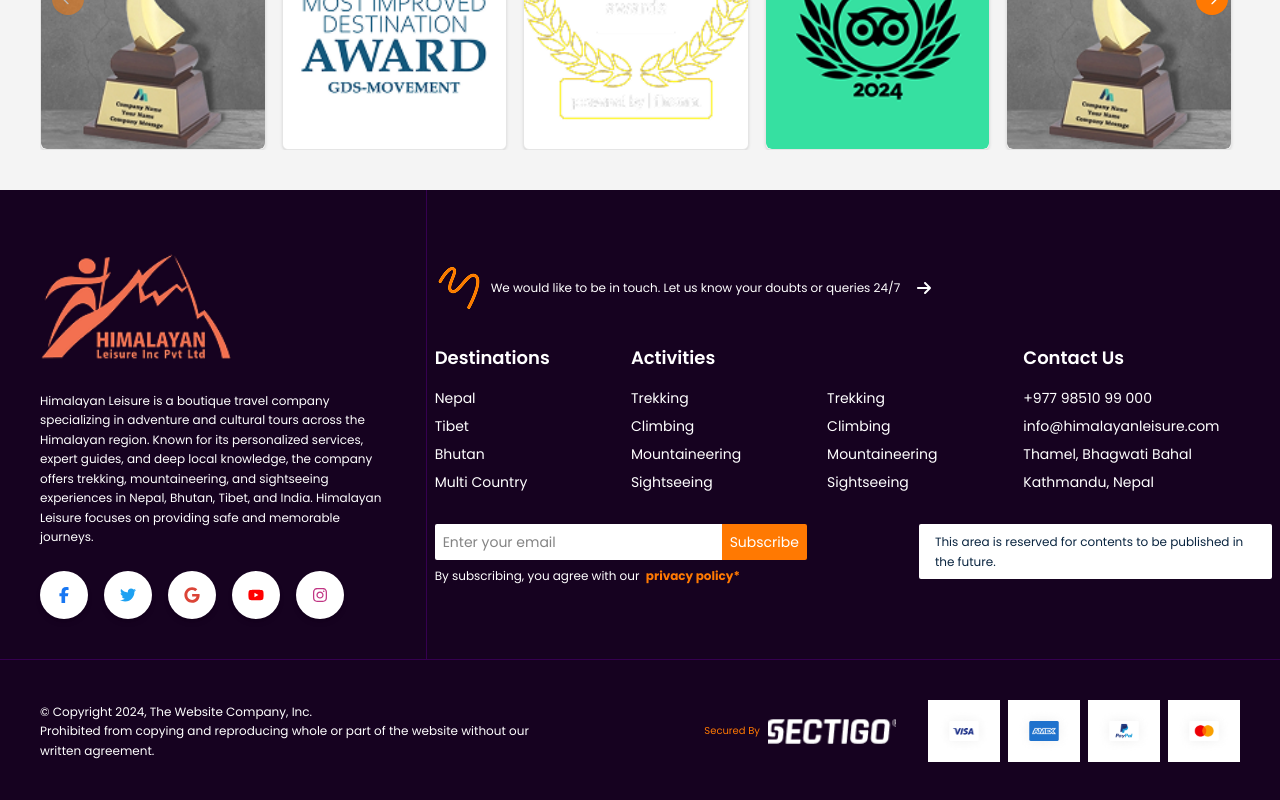
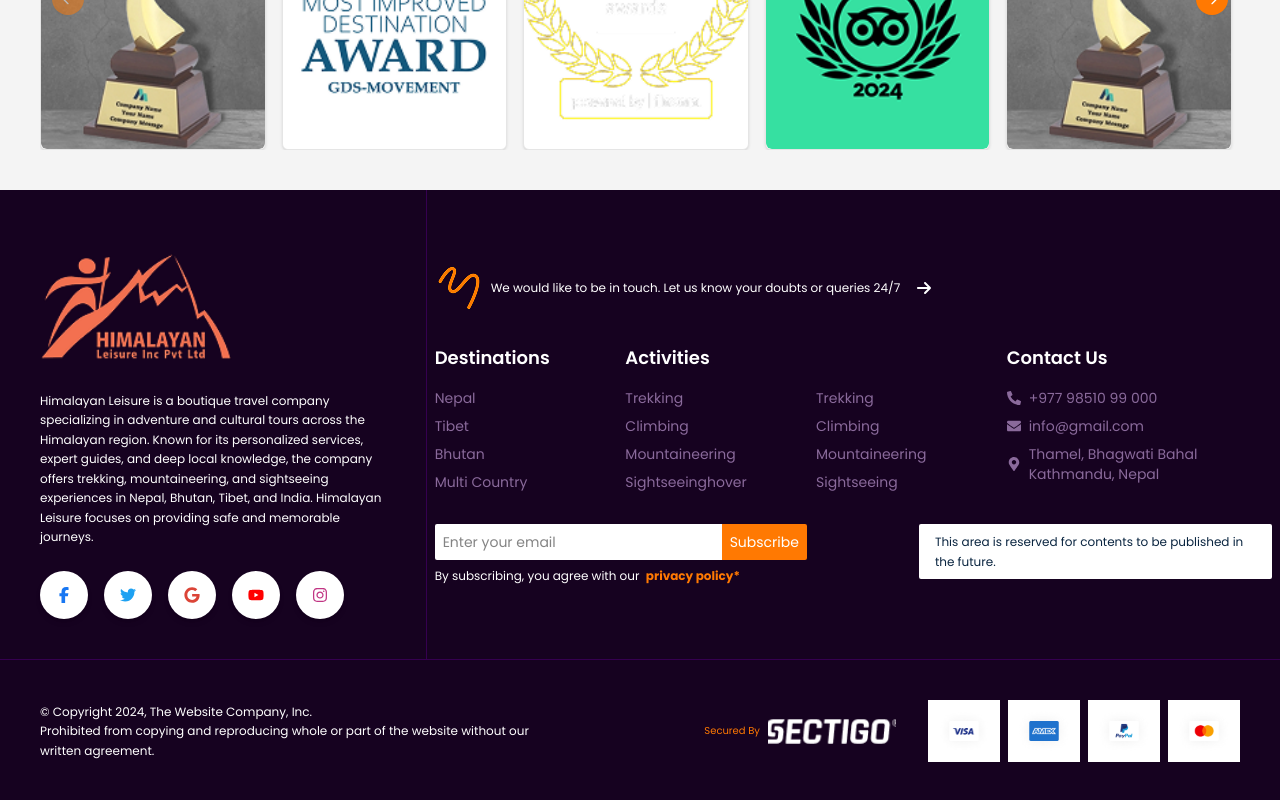
Before and after one commit to AvinasHSinha07/adventure-website, a Next.js app: page / in a window 1280 px wide. Shown: the part 5153-5953 px from the top of the page. Built offline with nearby package versions, Linux system fonts and the light colour scheme.

Commit message:
completed with responsiveness

```diff
--- a/components/Footer.jsx
+++ b/components/Footer.jsx
@@ -10,6 +10,7 @@ import {
 } from "react-icons/fa6";
 import { FontAwesomeIcon } from "@fortawesome/react-fontawesome";
 import { faArrowRight } from "@fortawesome/free-solid-svg-icons";
+import { FaPhoneAlt, FaEnvelope, FaMapMarkerAlt } from 'react-icons/fa';
 const Footer = () => {
   const icons = [
     { icon: <FaFacebookF />, color: "#1877F2" },
@@ -73,16 +74,16 @@ const Footer = () => {
             <div>
               <h4 className="text-lg font-semibold mb-4">Destinations</h4>
               <ul className="space-y-2 text-sm">
-                <li className="hover:text-[#FF7902] cursor-pointer transition">
+                <li className="hover:text-white text-[#8A6A9B] cursor-pointer transition">
                   Nepal
                 </li>
-                <li className="hover:text-[#FF7902] cursor-pointer transition">
+                <li className="hover:text-white text-[#8A6A9B] cursor-pointer transition">
                   Tibet
                 </li>
-                <li className="hover:text-[#FF7902] cursor-pointer transition">
+                <li className="hover:text-white text-[#8A6A9B] cursor-pointer transition">
                   Bhutan
                 </li>
-                <li className="hover:text-[#FF7902] cursor-pointer transition">
+                <li className="hover:text-white text-[#8A6A9B] cursor-pointer transition">
                   Multi Country
                 </li>
               </ul>
@@ -92,17 +93,17 @@ const Footer = () => {
             <div>
               <h4 className="text-lg font-semibold mb-4">Activities</h4>
               <ul className="space-y-2 text-sm">
-                <li className="hover:text-[#FF7902] cursor-pointer transition">
+                <li className="hover:text-white text-[#8A6A9B] cursor-pointer transition">
                   Trekking
                 </li>
-                <li className="hover:text-[#FF7902] cursor-pointer transition">
+                <li className="hover:text-white text-[#8A6A9B] cursor-pointer transition">
                   Climbing
                 </li>
-                <li className="hover:text-[#FF7902] cursor-pointer transition">
+                <li className="hover:text-white text-[#8A6A9B] cursor-pointer transition">
                   Mountaineering
                 </li>
-                <li className="hover:text-[#FF7902] cursor-pointer transition">
-                  Sightseeing
+                <li className="hover:text-white text-[#8A6A9B] cursor-pointer transition">
+                Sightseeinghover
                 </li>
                </ul>
             </div>
@@ -112,39 +113,43 @@ const Footer = () => {
               </h4>
 
               <ul className="space-y-2 text-sm">
-                <li className="hover:text-[#FF7902] cursor-pointer transition">
+                <li className="hover:text-white text-[#8A6A9B] cursor-pointer transition">
                   Trekking
                 </li>
-                <li className="hover:text-[#FF7902] cursor-pointer transition">
+                <li className="hover:text-white text-[#8A6A9B] cursor-pointer transition">
                   Climbing
                 </li>
-                <li className="hover:text-[#FF7902] cursor-pointer transition">
+                <li className="hover:text-white text-[#8A6A9B] cursor-pointer transition">
                   Mountaineering
                 </li>
-                <li className="hover:text-[#FF7902] cursor-pointer transition">
+                <li className="hover:text-white text-[#8A6A9B] cursor-pointer transition">
                   Sightseeing
                 </li>
               </ul>
             </div>
 
             {/* Column 4: Contact Us */}
+
+
 <div>
   <h4 className="text-lg font-semibold mb-4">Contact Us</h4>
   <ul className="space-y-2 text-sm">
-                <li className="hover:text-[#FF7902] cursor-pointer transition">
+    <li className="flex items-center gap-2 hover:text-white text-[#8A6A9B] cursor-pointer transition">
+      <FaPhoneAlt className="text-[#8A6A9B]" />
       +977 98510 99 000
     </li>
-                <li className="hover:text-[#FF7902] cursor-pointer transition">
-                  info@himalayanleisure.com
+    <li className="flex items-center gap-2 hover:text-white text-[#8A6A9B] cursor-pointer transition">
+      <FaEnvelope className="text-[#8A6A9B]" />
+      info@gmail.com
     </li>
-                <li className="hover:text-[#FF7902] cursor-pointer transition">
-                  Thamel, Bhagwati Bahal
+    <li className="flex items-center gap-2 hover:text-white text-[#8A6A9B] cursor-pointer transition">
+      <FaMapMarkerAlt className="text-[#8A6A9B]" />
+      Thamel, Bhagwati Bahal <br />  Kathmandu, Nepal
     </li>
-                <li className="hover:text-[#FF7902] cursor-pointer transition">
-                  Kathmandu, Nepal
-                </li>
+
   </ul>
 </div>
+
           </div>
           <div className="flex flex-col md:flex-row items-start lg:gap-28 gap-4 w-full">
             {/* Email Input with Button */}
```
Lines whose indentation alone changed are shown as unchanged.
